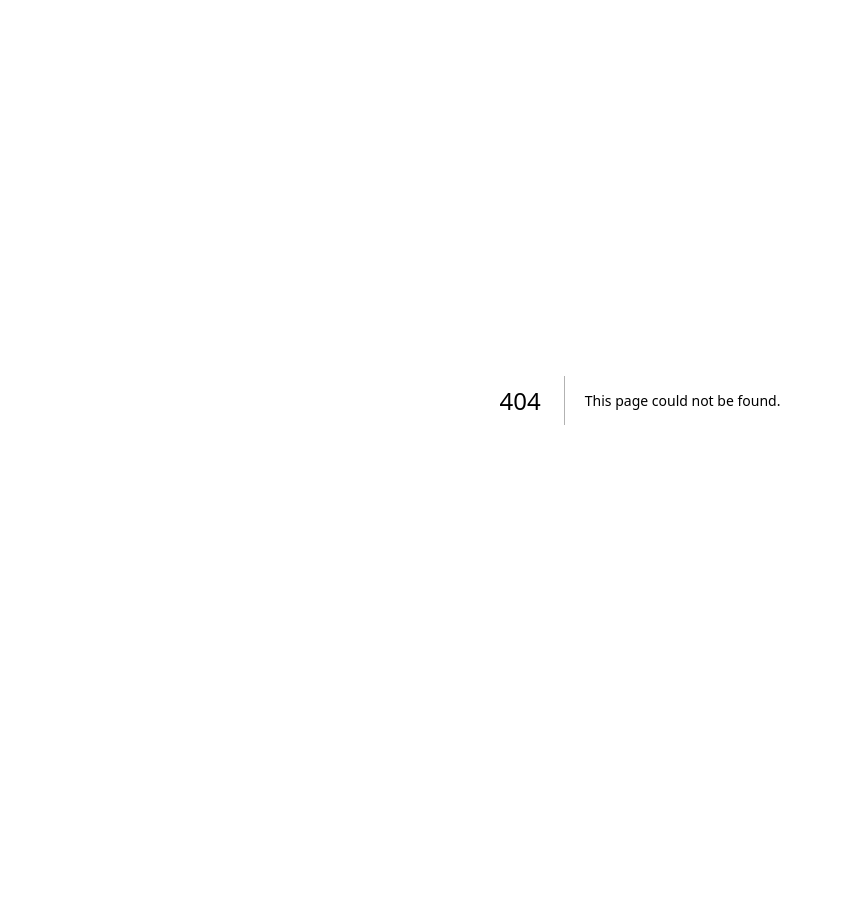
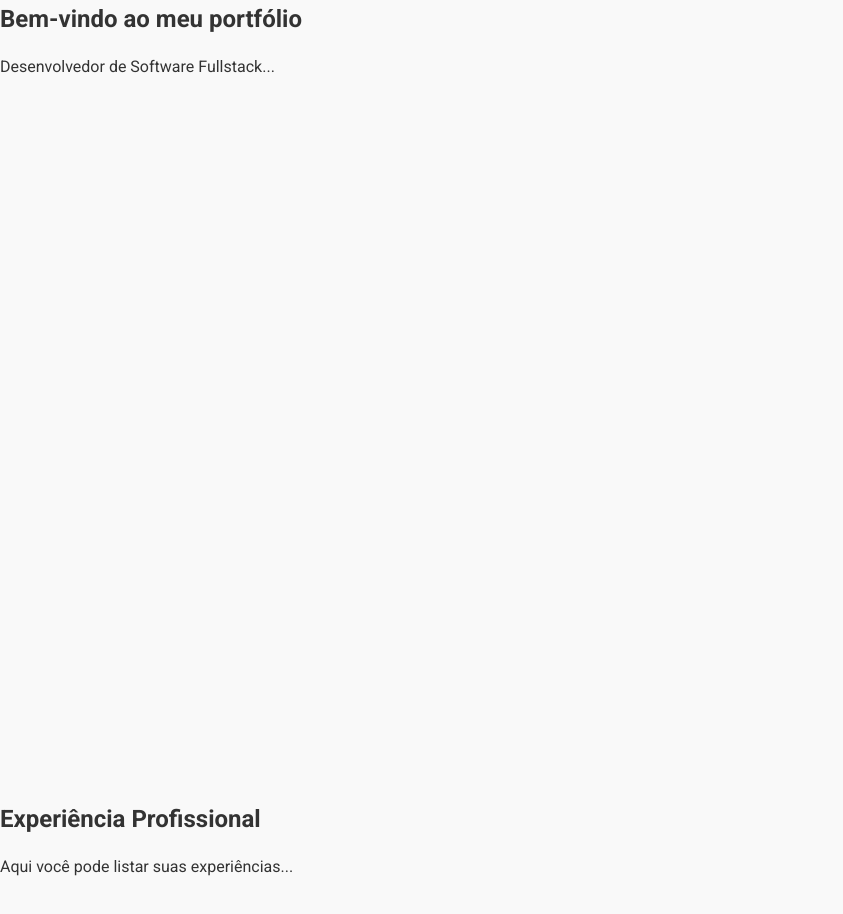
Before and after one commit to adamorhenner/portfolio, a Next.js app: page /home in a window 1280 px wide. Before the commit this address had no page. Shown: the top 914 px of the page, without its empty margins (0-843 px from the left). Before the commit the page ends 800 px from the top, so only its background shows below. Built offline with nearby package versions, Linux system fonts and the light colour scheme.

Commit message:
estruturando portifolio.

```diff
--- /dev/null
+++ b/src/app/home/page.tsx
@@ -0,0 +1,31 @@
+const Home = () => {
+    return (
+        <div>
+            {/* Seção Home */}
+            <section id="home" style={{ height: '100vh' }}>
+                <h1>Bem-vindo ao meu portfólio</h1>
+                <p>Desenvolvedor de Software Fullstack...</p>
+            </section>
+
+            {/* Seção Experiência */}
+            <section id="experiencia" style={{ height: '100vh' }}>
+                <h2>Experiência Profissional</h2>
+                <p>Aqui você pode listar suas experiências...</p>
+            </section>
+
+            {/* Seção Projetos */}
+            <section id="projetos" style={{ height: '100vh' }}>
+                <h2>Meus Projetos</h2>
+                <p>Lista de projetos com descrições e links para o GitHub...</p>
+            </section>
+
+            {/* Seção Contato */}
+            <section id="contato" style={{ height: '100vh' }}>
+                <h2>Contato</h2>
+                <p>Formulário de contato ou links para LinkedIn e e-mail...</p>
+            </section>
+        </div>
+    );
+};
+
+export default Home;
--- a/src/app/layout.tsx
+++ b/src/app/layout.tsx
@@ -1,16 +1,18 @@
+import '../styles/global.css';
+
 export const metadata = {
   title: 'Next.js',
   description: 'Generated by Next.js',
 }
 
 export default function RootLayout({
-  children,
-}: {
-  children: React.ReactNode
-}) {
+                                     children,
+                                   }: Readonly<{
+    children: React.ReactNode
+}>) {
   return (
-    <html lang="en">
+      <html lang="en">
       <body>{children}</body>
-    </html>
+      </html>
   )
 }
--- /dev/null
+++ b/src/styles/global.css
@@ -0,0 +1,83 @@
+@import url('https://fonts.googleapis.com/css2?family=Roboto:ital,wght@0,100;0,300;0,400;0,500;0,700;0,900;1,100;1,300;1,400;1,500;1,700;1,900&display=swap');
+
+/* Reset de CSS */
+*,
+*::before,
+*::after {
+    margin: 0;
+    padding: 0;
+    box-sizing: border-box;
+}
+
+/* Box-sizing */
+html {
+    box-sizing: border-box;
+    font-size: 16px; /* Define a base para rem units */
+}
+
+/* Fontes e Tipografia */
+body {
+    font-family: 'Roboto', Arial, sans-serif;
+    line-height: 1.6;
+    color: #333;
+    background-color: #f9f9f9;
+}
+
+/* Links */
+a {
+    color: #0070f3;
+    text-decoration: none;
+}
+
+a:hover {
+    text-decoration: underline;
+}
+
+/* Cabeçalhos */
+h1, h2, h3, h4, h5, h6 {
+    margin-bottom: 1rem;
+    font-weight: 600;
+}
+
+/* Parágrafos */
+p {
+    margin-bottom: 1rem;
+}
+
+/* Listas */
+ul {
+    list-style: none;
+    padding-left: 0;
+}
+
+li {
+    margin-bottom: 0.5rem;
+}
+
+/* Imagens */
+img {
+    max-width: 100%;
+    height: auto;
+}
+
+/* Botões */
+button {
+    font-family: inherit;
+    font-size: inherit;
+    padding: 0.5rem 1rem;
+    border: none;
+    cursor: pointer;
+    background-color: #0070f3;
+    color: white;
+    border-radius: 4px;
+}
+
+button:hover {
+    background-color: #005bb5;
+}
+
+/* Acessibilidade */
+:focus {
+    outline: 2px solid #0070f3;
+    outline-offset: 2px;
+}
```
Also changed, not shown: package.json (+7 -4 lines), src/app/page.tsx (deleted, +0 -8 lines), 1 other file (tests, documents, lock files or other folders).
